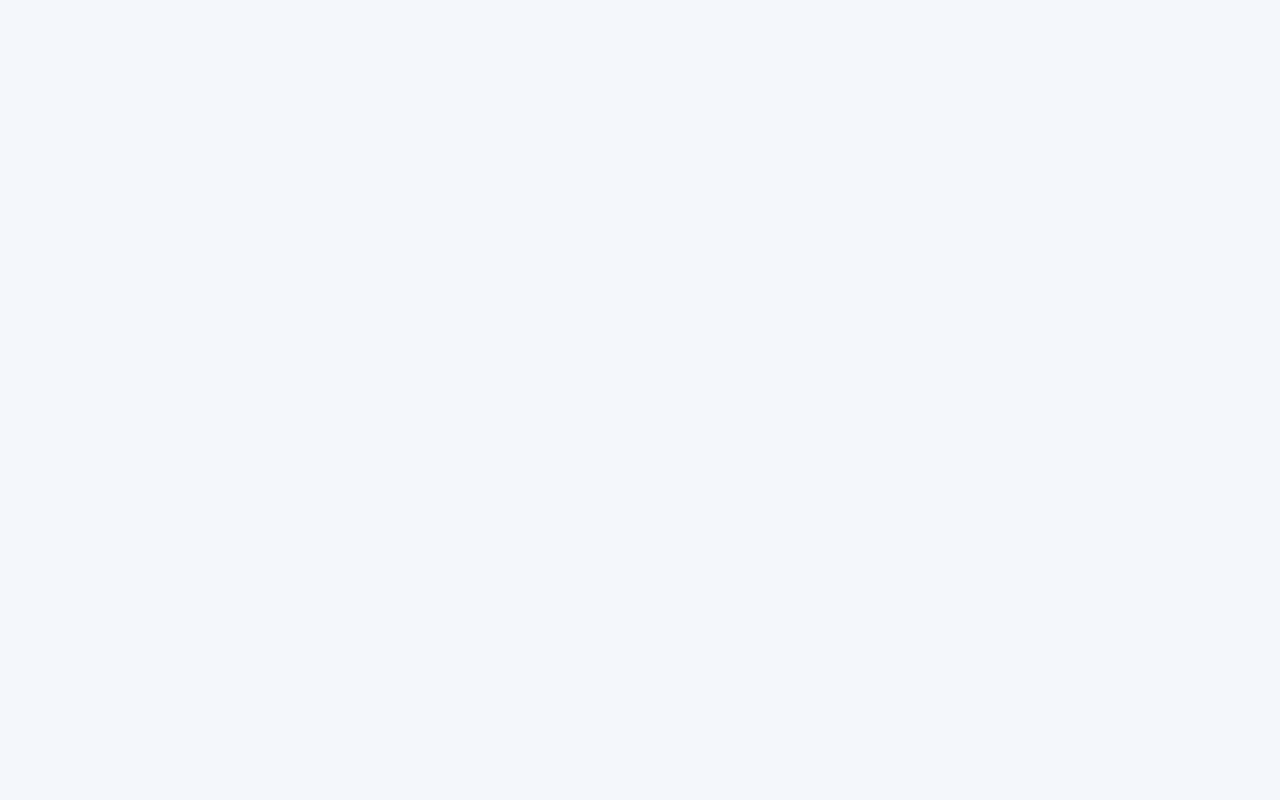
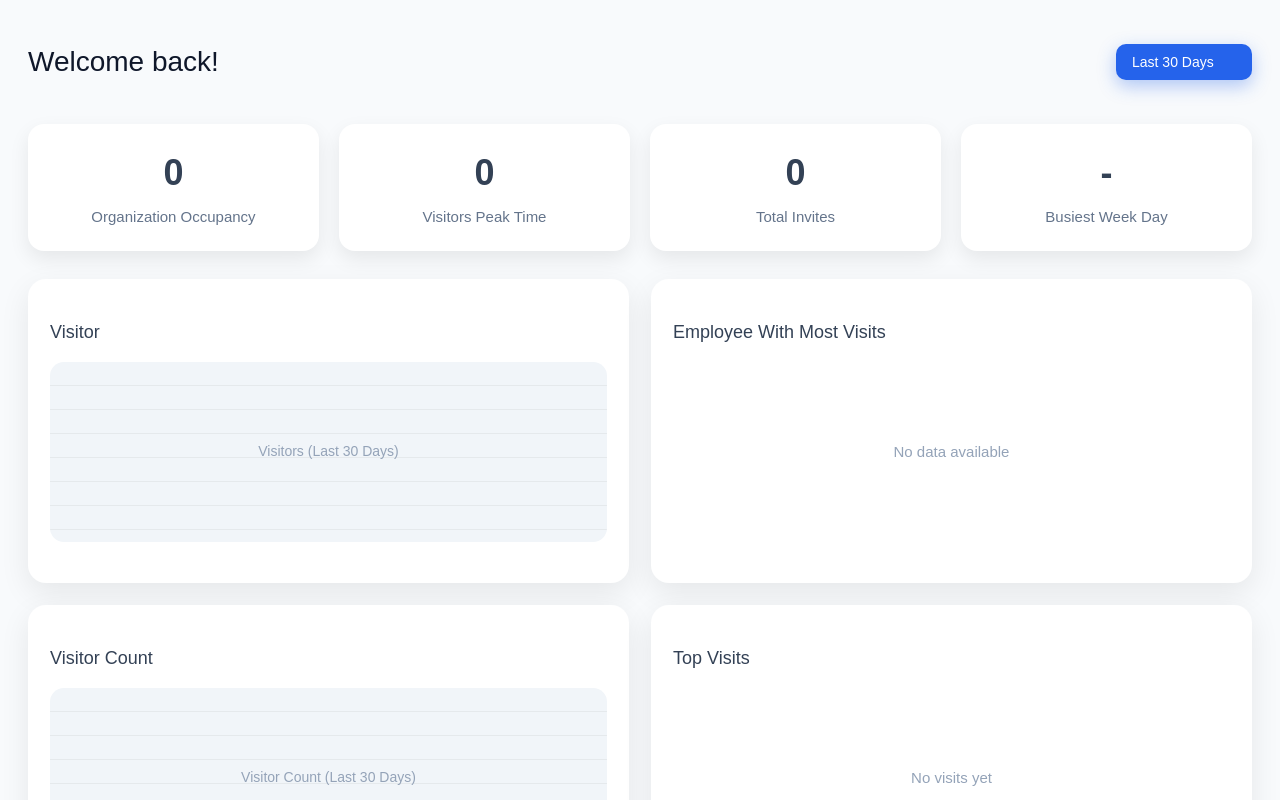
Before and after one commit to nusratfatima/vms, a React (Vite) app in the folder visitor-ui/: page /dashboard in a window 1280 px wide. Before the commit this address had no page. Shown: the top 800 px of the page. Built offline with nearby package versions, Linux system fonts and the light colour scheme.

Commit message:
completed the frontend of dashboard

```diff
--- a/visitor-ui/src/App.jsx
+++ b/visitor-ui/src/App.jsx
@@ -1,59 +1,244 @@
-import {
-  Routes,
-  Route,
-  useNavigate,
-  useParams,
-  Outlet,
-} from "react-router-dom";
+import { useState } from "react";
 
-import Checkin from "./screens/Checkin";
-import Approval from "./screens/Approval";
-import Success from "./screens/Success";
-import Invites from "./screens/Invites";
-import Sidebar from "./screens/Sidebar";
-import ScanQR from "./screens/ScanQR";
-import ShowQR from "./screens/ShowQR";
+export default function Dashboard() {
+  const [range, setRange] = useState("30d");
 
-/* ---------- Wrapper for Approval ---------- */
-function ApprovalWrapper() {
-  const { visitId } = useParams();
-  const navigate = useNavigate();
+  const rangeLabelMap = {
+    "1h": "Last 1 Hour",
+    "3h": "Last 3 Hours",
+    "6h": "Last 6 Hours",
+    "12h": "Last 12 Hours",
+
+    "1d": "Last 1 Day",
+    "7d": "Last 7 Days",
+    "15d": "Last 15 Days",
+    "30d": "Last 30 Days",
+
+    "3m": "Last 3 Months",
+    "6m": "Last 6 Months",
+    "9m": "Last 9 Months",
+    "1y": "Last 1 Year",
+    "3y": "Last 3 Years",
+    "5y": "Last 5 Years",
+  };
+
+  const rangeLabel = rangeLabelMap[range];
 
   return (
-    <Approval
-      visitId={visitId}
-      onApproved={() => navigate("/success")}
-    />
-  );
-}
+    <div style={page}>
+      {/* Header */}
+      <div style={header}>
+        <h1 style={welcome}>Welcome back!</h1>
 
-/* ---------- Layout WITH sidebar ---------- */
-function AdminLayout() {
-  return (
-    <div style={{ display: "flex", height: "100vh" }}>
-      <Sidebar />
-      <div style={{ flex: 1, padding: 20 }}>
-        <Outlet />
+        <select
+          value={range}
+          onChange={(e) => setRange(e.target.value)}
+          style={filterSelect}
+        >
+          <optgroup label="Hours">
+            <option value="1h">Last 1 Hour</option>
+            <option value="3h">Last 3 Hours</option>
+            <option value="6h">Last 6 Hours</option>
+            <option value="12h">Last 12 Hours</option>
+          </optgroup>
+
+          <optgroup label="Days">
+            <option value="1d">Last 1 Day</option>
+            <option value="7d">Last 7 Days</option>
+            <option value="15d">Last 15 Days</option>
+            <option value="30d">Last 30 Days</option>
+          </optgroup>
+
+          <optgroup label="Months / Years">
+            <option value="3m">Last 3 Months</option>
+            <option value="6m">Last 6 Months</option>
+            <option value="9m">Last 9 Months</option>
+            <option value="1y">Last 1 Year</option>
+            <option value="3y">Last 3 Years</option>
+            <option value="5y">Last 5 Years</option>
+          </optgroup>
+        </select>
+      </div>
+
+      {/* Stats */}
+      <div style={cardGrid}>
+        <StatCard title="Organization Occupancy" value="0" />
+        <StatCard title="Visitors Peak Time" value="0" />
+        <StatCard title="Total Invites" value="0" />
+        <StatCard title="Busiest Week Day" value="-" />
+      </div>
+
+      {/* Charts */}
+      <div style={gridTwo}>
+        <ChartCard title="Visitor">
+          <EmptyChart label={`Visitors (${rangeLabel})`} />
+        </ChartCard>
+
+        <ChartCard title="Employee With Most Visits">
+          <EmptyState text="No data available" />
+        </ChartCard>
+      </div>
+
+      <div style={gridTwo}>
+        <ChartCard title="Visitor Count">
+          <EmptyChart label={`Visitor Count (${rangeLabel})`} />
+        </ChartCard>
+
+        <ChartCard title="Top Visits">
+          <EmptyState text="No visits yet" />
+        </ChartCard>
       </div>
     </div>
   );
 }
 
-/* ---------- App ---------- */
-export default function App() {
+/* ---------- Components ---------- */
+
+function StatCard({ title, value }) {
   return (
-    <Routes>
-      {/* Visitor flow (NO sidebar) */}
-      <Route path="/" element={<Checkin />} />
-      <Route path="/scan" element={<ScanQR />} />
-      <Route path="/showqr" element={<ShowQR />} />
-      <Route path="/approval/:visitId?" element={<ApprovalWrapper />} />
-      <Route path="/success" element={<Success />} />
-
-      {/* Admin / host (WITH sidebar) */}
-      <Route element={<AdminLayout />}>
-        <Route path="/invites" element={<Invites />} />
-      </Route>
-    </Routes>
+    <div style={statCard}>
+      <div style={statValue}>{value}</div>
+      <div style={statTitle}>{title}</div>
+    </div>
   );
 }
+
+function ChartCard({ title, children }) {
+  return (
+    <div style={chartCard}>
+      <h3 style={chartTitle}>{title}</h3>
+      {children}
+    </div>
+  );
+}
+
+function EmptyChart({ label }) {
+  return (
+    <div style={chartPlaceholder}>
+      <div style={gridLines} />
+      <span style={chartLabel}>{label}</span>
+    </div>
+  );
+}
+
+function EmptyState({ text }) {
+  return <div style={emptyState}>{text}</div>;
+}
+
+/* ---------- Styles ---------- */
+
+const page = {
+  padding: "28px",
+  background: "#f8fafc",
+  minHeight: "100vh",
+};
+
+const header = {
+  display: "flex",
+  justifyContent: "space-between",
+  alignItems: "center",
+  marginBottom: 28,
+};
+
+const welcome = {
+  fontSize: 28,
+  fontWeight: 500,
+  color: "#0f172a",
+};
+
+/* 🔵 Advanced Blue Filter */
+const filterSelect = {
+  appearance: "none",
+  background: "#2563eb",
+  color: "#fff",
+  border: "none",
+  padding: "10px 16px",
+  borderRadius: 10,
+  fontSize: 14,
+  cursor: "pointer",
+  boxShadow: "0 6px 18px rgba(37,99,235,0.35)",
+};
+
+const cardGrid = {
+  display: "grid",
+  gridTemplateColumns: "repeat(auto-fit, minmax(220px, 1fr))",
+  gap: 20,
+  marginBottom: 28,
+};
+
+const statCard = {
+  background: "#fff",
+  borderRadius: 16,
+  padding: "22px",
+  boxShadow: "0 8px 20px rgba(0,0,0,0.08)",
+  textAlign: "center",
+};
+
+const statValue = {
+  fontSize: 36,
+  fontWeight: 600,
+  color: "#334155",
+  marginBottom: 6,
+};
+
+const statTitle = {
+  fontSize: 15,
+  color: "#64748b",
+};
+
+const gridTwo = {
+  display: "grid",
+  gridTemplateColumns: "1fr 1fr",
+  gap: 22,
+  marginBottom: 22,
+};
+
+const chartCard = {
+  background: "#fff",
+  borderRadius: 18,
+  padding: 22,
+  boxShadow: "0 10px 30px rgba(0,0,0,0.08)",
+  minHeight: 260,
+};
+
+const chartTitle = {
+  marginBottom: 16,
+  fontSize: 18,
+  fontWeight: 500,
+  color: "#334155",
+};
+
+const chartPlaceholder = {
+  height: "180px",
+  borderRadius: 14,
+  background: "#f1f5f9",
+  position: "relative",
+  overflow: "hidden",
+};
+
+const gridLines = {
+  position: "absolute",
+  inset: 0,
+  background:
+    "linear-gradient(to top, rgba(0,0,0,0.05) 1px, transparent 1px)",
+  backgroundSize: "100% 24px",
+};
+
+const chartLabel = {
+  position: "absolute",
+  inset: 0,
+  display: "flex",
+  alignItems: "center",
+  justifyContent: "center",
+  color: "#94a3b8",
+  fontSize: 14,
+};
+
+const emptyState = {
+  height: "180px",
+  display: "flex",
+  alignItems: "center",
+  justifyContent: "center",
+  color: "#94a3b8",
+  fontSize: 15,
+};
--- a/visitor-ui/src/screens/Invites.jsx
+++ b/visitor-ui/src/screens/Invites.jsx
@@ -18,7 +18,7 @@ export default function Invites() {
                 }}
             >
                 <h1 style={{ fontSize: 32, fontWeight: 600, color: "#0f172a" }}>
-                    Invitee Log
+                    Invite Log
                 </h1>
 
                 <button
@@ -36,12 +36,6 @@ export default function Invites() {
                 >
                     + Add Invite
                 </button>
-            </div>
-
-            {/* Tabs */}
-            <div style={{ display: "flex", gap: 12, marginBottom: 24 }}>
-                <button style={tab(true)}>Invites</button>
-                <button style={tab(false)}>Appointments</button>
             </div>
 
             {/* Table */}
@@ -66,7 +60,10 @@ export default function Invites() {
                                 "Status",
                                 "Actions",
                             ].map((h) => (
-                                <th key={h} style={{ paddingBottom: 14, fontWeight: 600 }}>
+                                <th
+                                    key={h}
+                                    style={{ paddingBottom: 14, fontWeight: 600 }}
+                                >
                                     {h}
                                 </th>
                             ))}
@@ -94,15 +91,3 @@ export default function Invites() {
         </div>
     );
 }
-
-function tab(active) {
-    return {
-        padding: "8px 18px",
-        borderRadius: 999,
-        border: "none",
-        cursor: "pointer",
-        fontWeight: 500,
-        background: active ? "#2563eb" : "#e5e7eb",
-        color: active ? "#fff" : "#111827",
-    };
-}
```
Also changed, not shown: visitor-ui/src/screens/Dashboard.jsx (added, +196 -0 lines).
